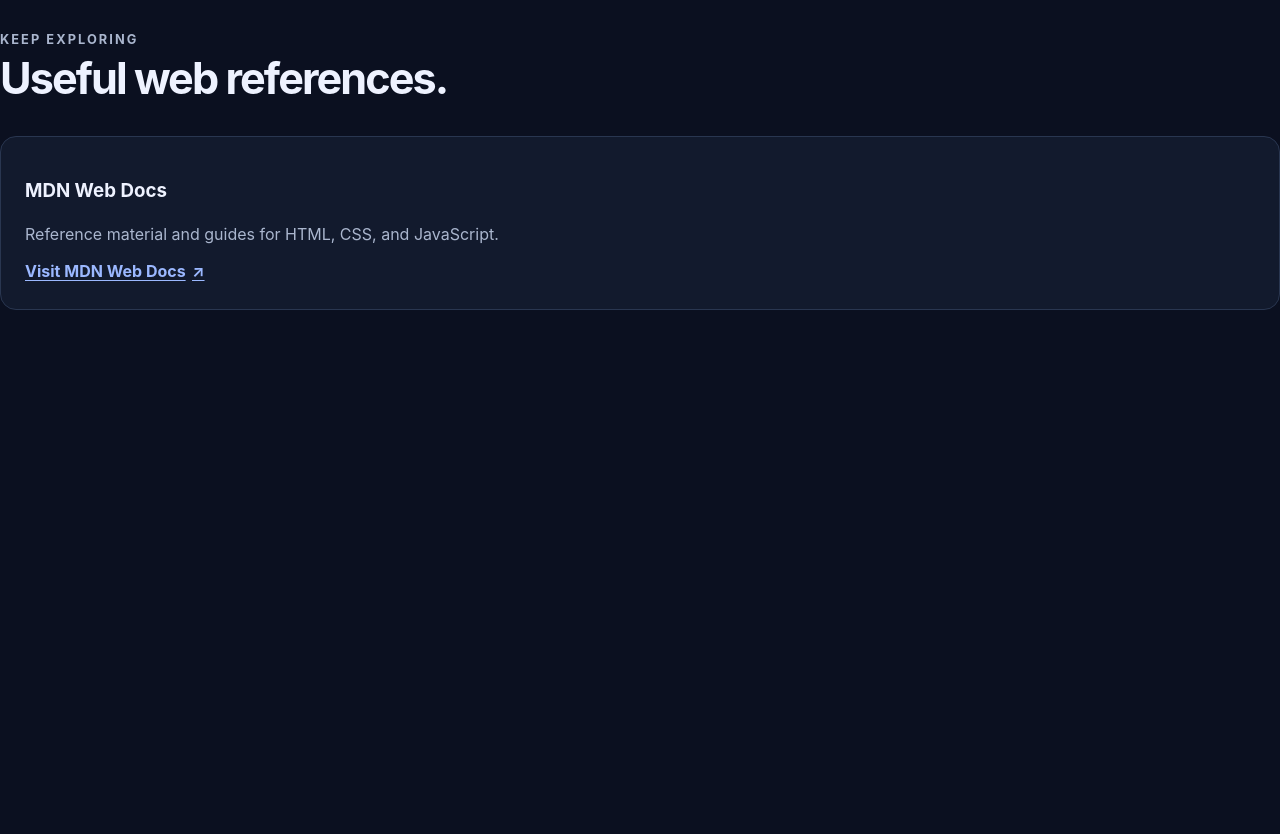
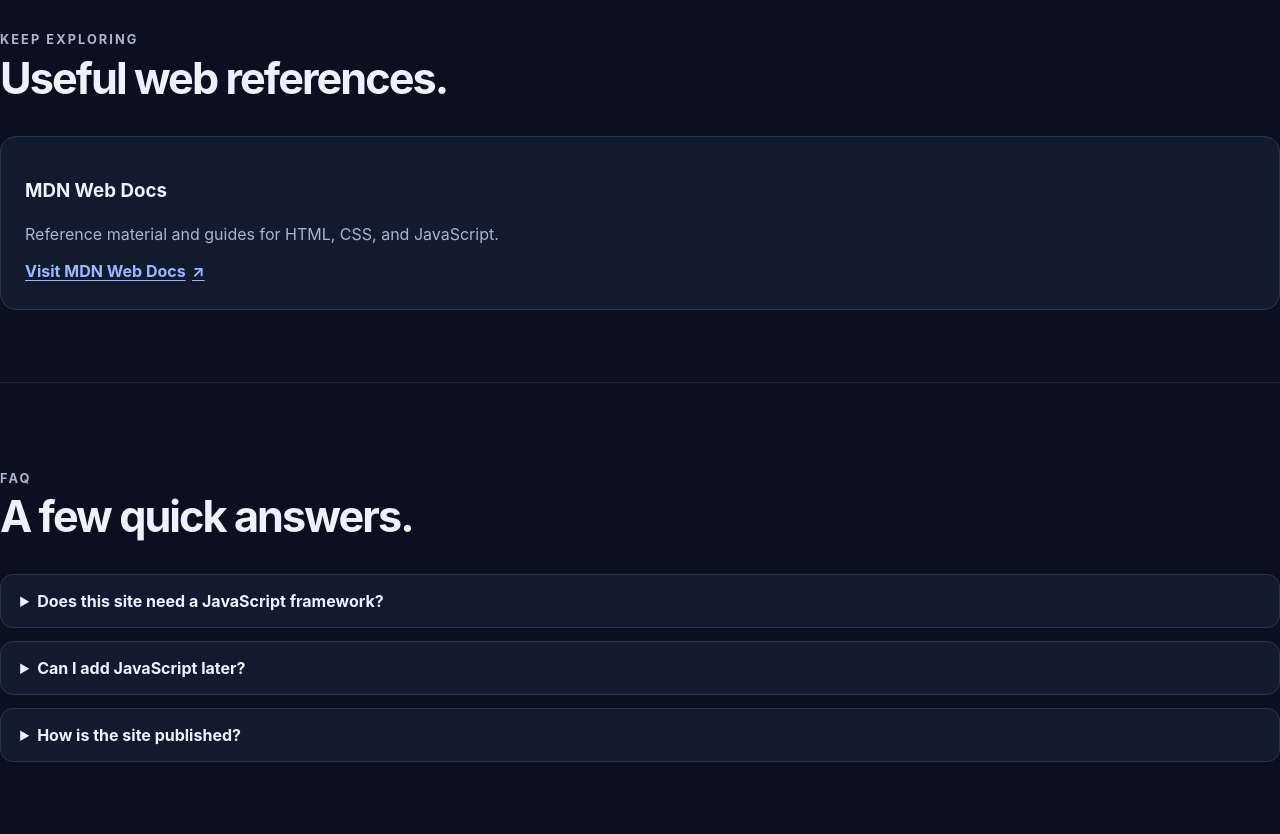
Before and after one commit to GDDASH45/htmlproject, a plain HTML site: page index.html in a window 1280 px wide. Shown: the part 2170-3004 px from the top of the page. Before the commit the page ends 2552 px from the top, so only its background shows below. Drawn offline with Linux system fonts and the light colour scheme.

Commit message:
Add a frequently asked questions section

```diff
--- a/index.html
+++ b/index.html
@@ -312,6 +312,29 @@
       color: var(--muted);
       line-height: 1.7;
     }
+    .faq-list {
+      display: grid;
+      gap: 0.8rem;
+    }
+
+    .faq-list details {
+      padding: 1rem 1.2rem;
+      border: 1px solid var(--border);
+      border-radius: 0.8rem;
+      background: var(--surface);
+    }
+
+    .faq-list summary {
+      color: #eef2ff;
+      font-weight: 650;
+      cursor: pointer;
+    }
+
+    .faq-list details p {
+      margin: 0.8rem 0 0;
+      color: var(--muted);
+      line-height: 1.7;
+    }
   </style>
 </head>
 <body>
@@ -409,6 +432,26 @@
         <p><a class="resource-link" href="https://developer.mozilla.org/" target="_blank" rel="noopener noreferrer">Visit MDN Web Docs <span aria-hidden="true">↗</span></a></p>
       </div>
     </section>
+    <section class="section" id="faq" aria-labelledby="faq-title">
+      <div class="section-heading">
+        <p class="eyebrow">FAQ</p>
+        <h2 id="faq-title">A few quick answers.</h2>
+      </div>
+      <div class="faq-list">
+        <details>
+          <summary>Does this site need a JavaScript framework?</summary>
+          <p>No. The current page is made with HTML and CSS and can be published as-is.</p>
+        </details>
+        <details>
+          <summary>Can I add JavaScript later?</summary>
+          <p>Yes. You can add scripts when the site needs interactive behavior.</p>
+        </details>
+        <details>
+          <summary>How is the site published?</summary>
+          <p>The GitHub Actions workflow in <code>.github/workflows/pages.yml</code> deploys the repository to GitHub Pages.</p>
+        </details>
+      </div>
+    </section>
 
 </body>
 </html>
```
